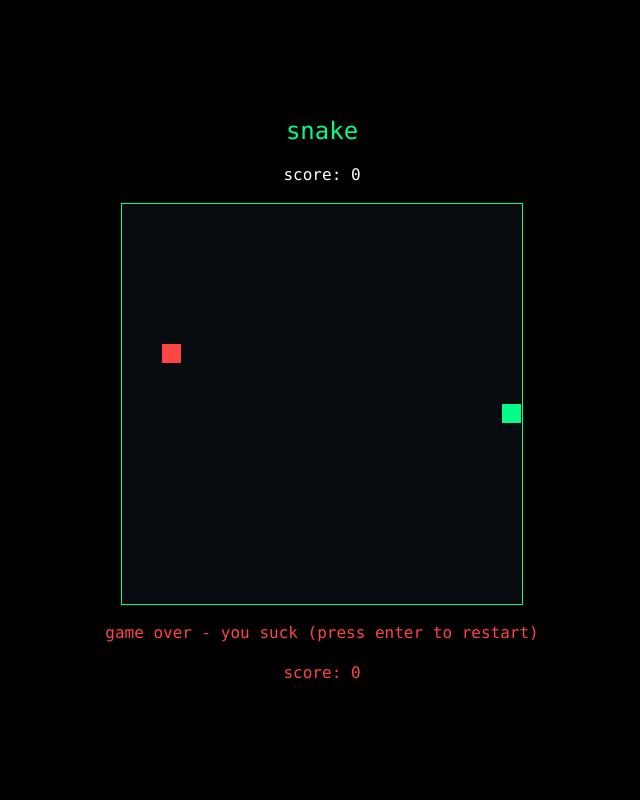
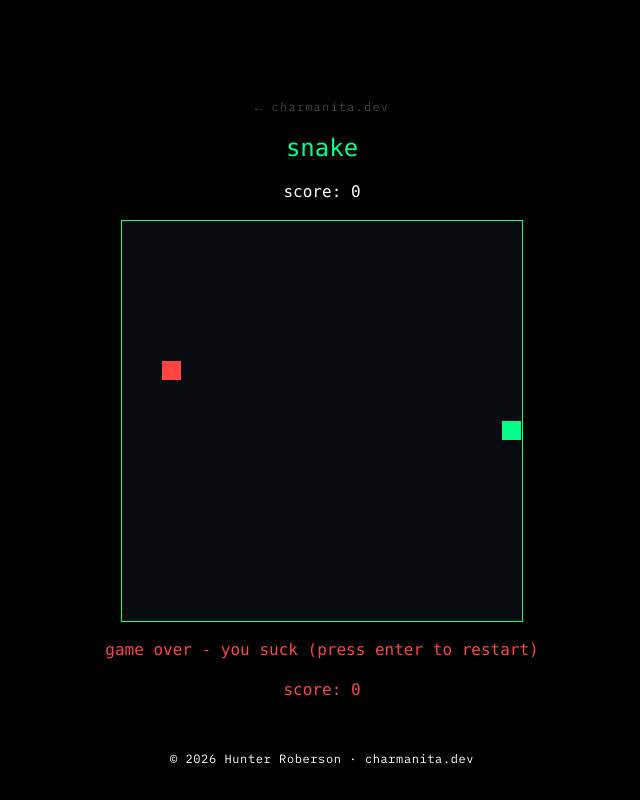
Before and after one commit to charmanita/charmanita.dev, a SvelteKit app: page /snake in a window 1280 px wide. Shown: the whole page, without its empty margins (318-958 px from the left). Built offline with nearby package versions, Linux system fonts and the light colour scheme.

Commit message:
updated snake game

```diff
--- a/src/routes/snake/+page.svelte
+++ b/src/routes/snake/+page.svelte
@@ -91,6 +91,7 @@
 
 <svelte:window on:keydown={handleKey} />
 <div class="flex flex-col items-center justify-center min-h-screen gap-4">
+	<a href="/" class="back">← charmanita.dev</a>
 	<h1 class="text-[#00ff88] font-mono text-2xl">snake</h1>
 	<p class="text-white font-mono">score: {score}</p>
 	<canvas
@@ -104,3 +105,30 @@
 		<p class="text-[#ff4444] font-mono">score: {score}</p>
 	{/if}
 </div>
+<footer>© 2026 Hunter Roberson · charmanita.dev</footer>
+
+<style>
+	.back {
+		font-size: 0.75rem;
+		color: #444;
+		text-decoration: none;
+		letter-spacing: 0.1em;
+		transition: color 0.2s ease;
+	}
+	.back:hover {
+		color: #fff;
+	}
+	footer {
+		border-top: 1px solid var(--border);
+		padding: 2rem;
+		text-align: center;
+		font-family: var(--mono);
+		font-size: 0.75rem;
+		color: white;
+		letter-spacing: 0.05em;
+		position: absolute;
+		bottom: 0;
+		left: 0;
+		width: 100%;
+	}
+</style>
```
